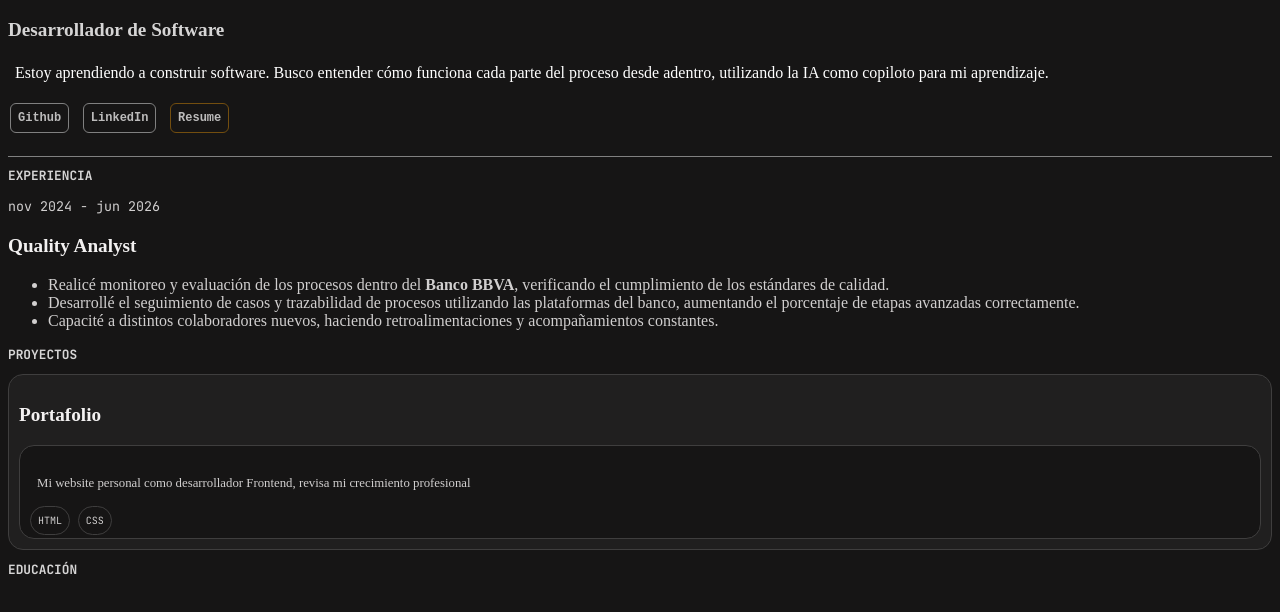
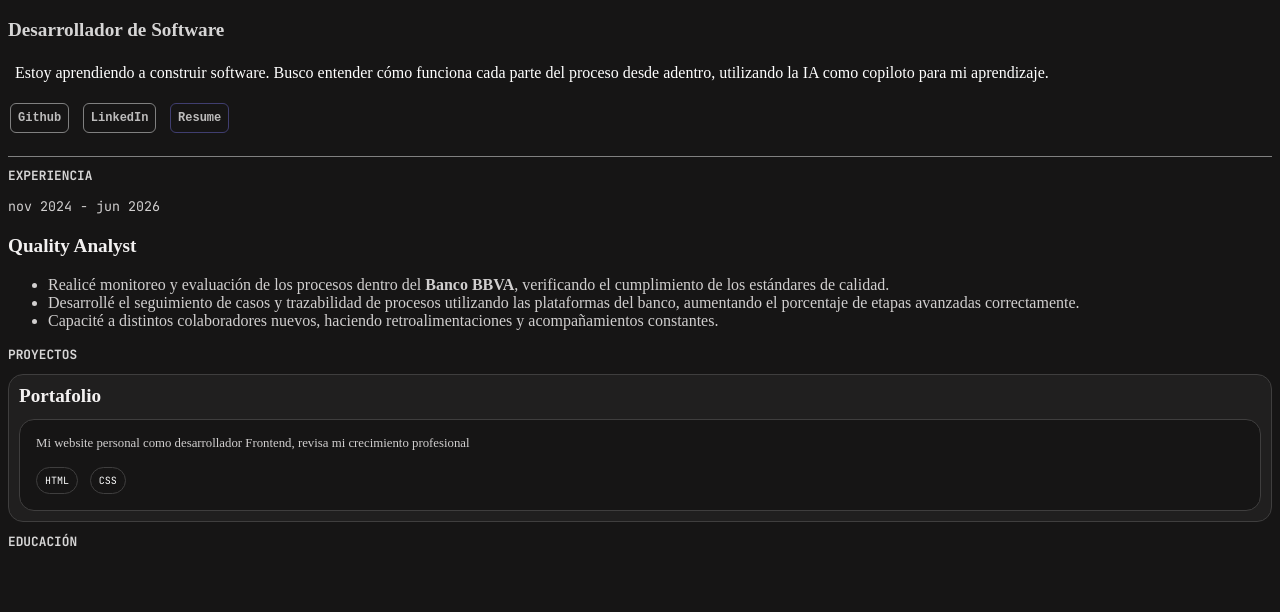
Before and after one commit to romerorandy/portfolio-demo, a plain HTML site: page index.html in a window 1280 px wide. Shown: the part 96-708 px from the top of the page. Drawn offline with Linux system fonts and the light colour scheme; a web font is replaced by a local one.

Commit message:
Ajustes en el tamaño de la card

```diff
--- a/styles/styles.css
+++ b/styles/styles.css
@@ -48,12 +48,12 @@ a{
 
 
 a:nth-child(3){
-    border-color:rgb(115, 78, 15);
+    border-color:rgb(64, 62, 112);
     }
 
 a:nth-child(3):hover{
-    background-color: rgb(38, 32, 17);
-    border: 1px rgb(187, 122, 2) solid;
+    background-color: rgb(33, 32, 56);
+    border: 1px rgb(88, 86, 151) solid;
     transition-duration: 0.5s;
     }
 
@@ -93,22 +93,34 @@ li {
         border-radius: 15px;
     }
 
+    .card h3 {
+        margin: 0 0 12px;
+    }
+
     .card-content {
         background-color: rgb(22, 21, 21);
         color: rgb(209, 207, 207);
         border: 1px solid rgb(63, 62, 62);
         border-radius: 15px;
         font-size: 0.8em;
-        padding: 10px;
-        margin:auto;
+        width: 100%;
+        padding: 16px;
+        margin: 0;
+    }
+
+    .card-content p {
+        margin: 0 0 12px;
+        padding: 0;
     }
 
     .stack {
-        color: rgb(209, 207, 207);
+        display: inline-block;
+        color: white;
         border: 1px solid rgb(63, 62, 62);
         border-radius: 15px;
         font-size: 10px;
-        padding: 7px;
+        padding: 6px 8px;
+        margin: 4px 4px 0 0;
     }
 
 
```
